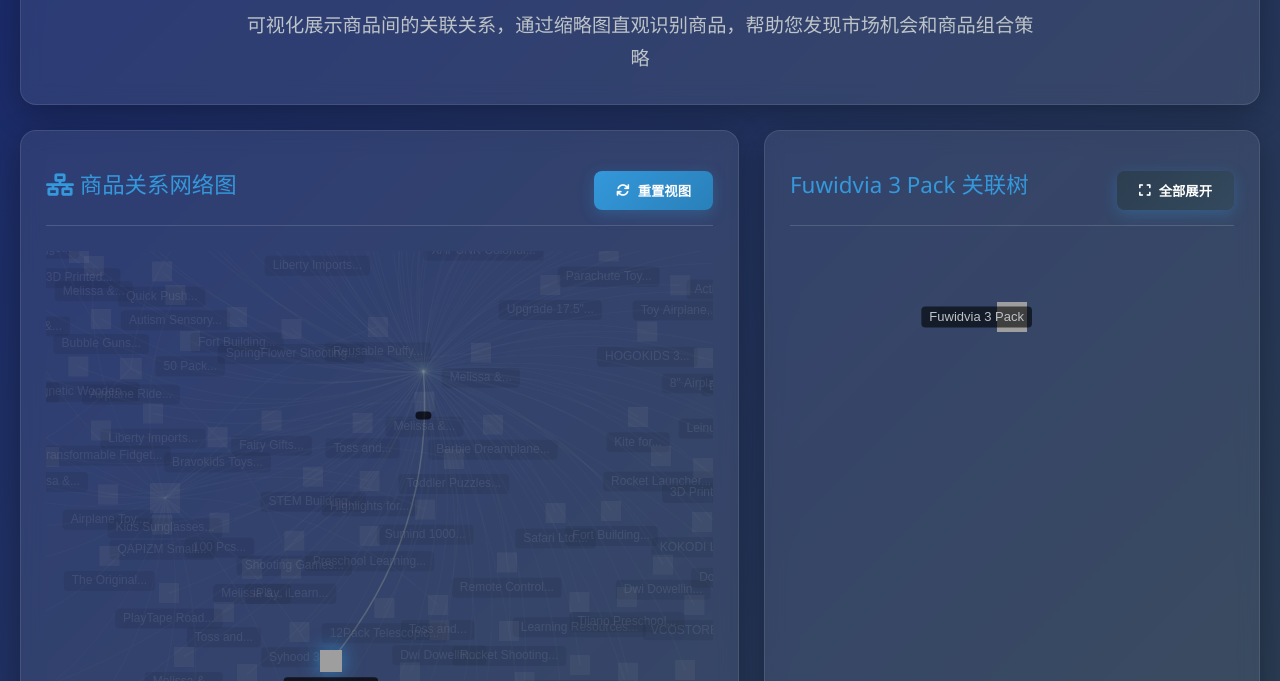
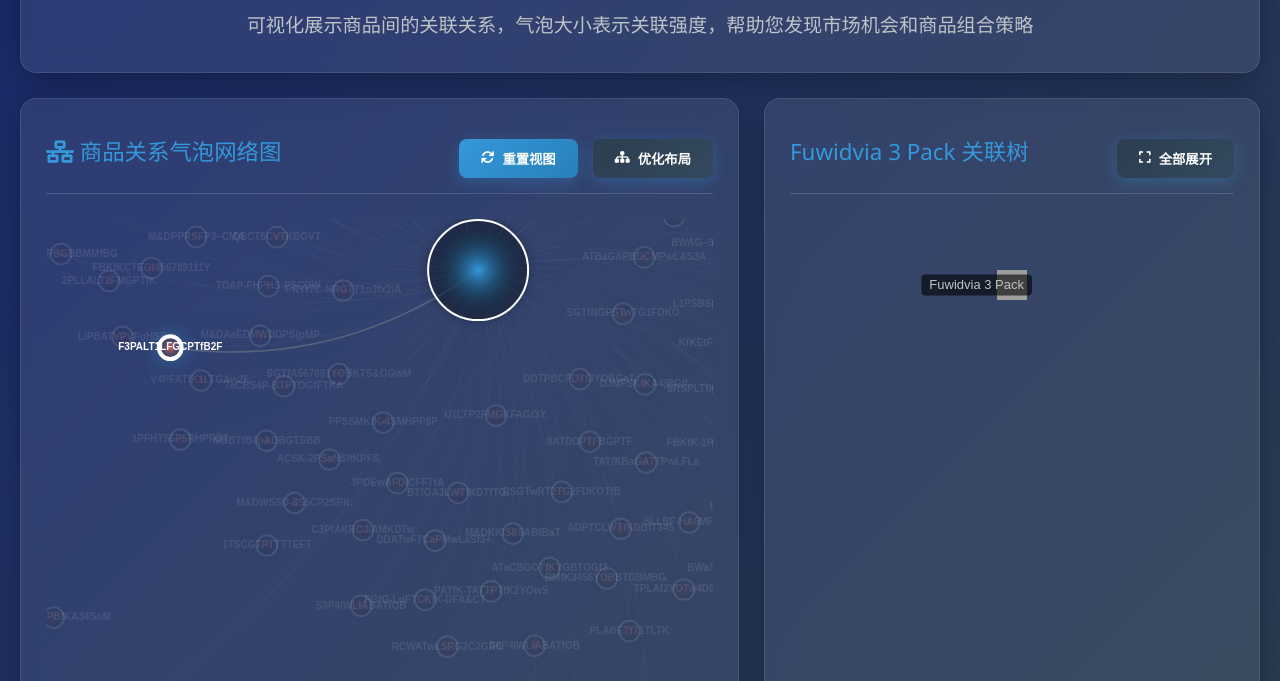
Before and after one commit to xiafancat/ra, a plain HTML site: page page2/index.html in a window 1280 px wide. Shown: the part 119-800 px from the top of the page. Drawn offline with nearby package versions, Linux system fonts and the light colour scheme; animation ran at ten frames a second.

Commit message:
Update index.html

```diff
--- a/page2/index.html
+++ b/page2/index.html
@@ -229,21 +229,36 @@
             height: 18px;
             border-radius: 50%;
         }
+
+        .node-label {
+            font-size: 12px;
+            font-weight: 500;
+            text-align: center;
+            color: #fff;
+            text-shadow: 0 1px 2px rgba(0,0,0,0.5);
+            max-width: 80px;
+            overflow: hidden;
+            text-overflow: ellipsis;
+            white-space: nowrap;
+        }
     </style>
 </head>
 <body>
     <div class="header">
         <h1><i class="fas fa-project-diagram"></i> 商品关系深度分析系统</h1>
-        <p>可视化展示商品间的关联关系，通过缩略图直观识别商品，帮助您发现市场机会和商品组合策略</p>
+        <p>可视化展示商品间的关联关系，气泡大小表示关联强度，帮助您发现市场机会和商品组合策略</p>
     </div>
 
     <div class="dashboard">
         <div class="chart-container main-chart">
             <div class="chart-title">
-                <span><i class="fas fa-network-wired"></i> 商品关系网络图</span>
+                <span><i class="fas fa-network-wired"></i> 商品关系气泡网络图</span>
                 <div class="controls">
                     <button class="btn" id="reset-btn">
                         <i class="fas fa-sync"></i> 重置视图
+                    </button>
+                    <button class="btn secondary" id="layout-btn">
+                        <i class="fas fa-sitemap"></i> 优化布局
                     </button>
                 </div>
             </div>
@@ -321,6 +336,7 @@
             // 添加事件监听
             document.getElementById('reset-btn').addEventListener('click', resetView);
             document.getElementById('expand-btn').addEventListener('click', expandTree);
+            document.getElementById('layout-btn').addEventListener('click', optimizeLayout);
 
             // 添加窗口自适应
             window.addEventListener('resize', () => {
@@ -458,6 +474,17 @@
         }
     }
 
+    // ✅ 优化布局
+    function optimizeLayout() {
+        mainChart.dispatchAction({
+            type: 'forceLayout',
+            animation: {
+                duration: 1000,
+                easing: 'cubicOut'
+            }
+        });
+    }
+
     // ✅ 展开树状图
     function expandTree() {
         if (selectedNode) {
@@ -465,7 +492,7 @@
         }
     }
 
-    // ✅ 主关系图配置
+    // ✅ 主关系图配置（气泡版）
     function renderMainChart() {
         // 计算节点连接数
         const linkCounts = {};
@@ -476,6 +503,7 @@
         });
 
         const maxLinks = Math.max(...Object.values(linkCounts));
+        const minLinks = Math.min(...Object.values(linkCounts));
 
         const option = {
             tooltip: {
@@ -495,13 +523,14 @@
                 layout: 'force',
                 force: {
                     repulsion: 300,
-                    edgeLength: 120,
+                    edgeLength: 150,
                     gravity: 0.1,
-                    friction: 0.1
+                    friction: 0.2
                 },
                 data: globalData.nodes.map(node => {
                     const links = linkCounts[node.id] || 0;
-                    const size = 20 + (links / maxLinks) * 50;
+                    // 计算气泡大小（基于连接数）
+                    const size = 20 + (links / maxLinks) * 80;
 
                     // 根据连接数设置颜色
                     let color;
@@ -509,35 +538,49 @@
                     else if (links > maxLinks * 0.4) color = '#2ecc71';
                     else color = '#e74c3c';
 
+                    // 计算节点重要度（0-1）
+                    const importance = (links - minLinks) / (maxLinks - minLinks);
+
                     return {
                         ...node,
+                        value: links, // 存储连接数
                         symbolSize: size,
-                        symbol: `image://${node.缩略图}`,
+                        symbol: 'circle',
                         itemStyle: {
-                            color: color,
+                            color: {
+                                type: 'radial',
+                                x: 0.5,
+                                y: 0.5,
+                                r: 0.5,
+                                colorStops: [
+                                    {
+                                        offset: 0,
+                                        color: color
+                                    },
+                                    {
+                                        offset: 1,
+                                        color: 'rgba(0,0,0,0.2)'
+                                    }
+                                ],
+                                global: false
+                            },
                             borderColor: '#fff',
                             borderWidth: 2,
-                            borderType: 'solid'
+                            shadowColor: 'rgba(0, 0, 0, 0.5)',
+                            shadowBlur: 10
                         },
                         label: {
                             show: true,
-                            position: 'bottom',
-                            fontSize: 12,
-                            fontWeight: 'normal',
-                            color: '#ecf0f1',
-                            backgroundColor: 'rgba(0, 0, 0, 0.7)',
-                            padding: [4, 8],
-                            borderRadius: 4,
-                            formatter: ({ data }) => {
-                                const words = data.title.split(' ');
-                                return words.slice(0, 2).join(' ') + (words.length > 2 ? '...' : '');
+                            position: 'inside',
+                            fontSize: Math.max(10, 10 + importance * 8),
+                            fontWeight: 'bold',
+                            color: '#fff',
+                            formatter: function(params) {
+                                const words = params.data.title.split(' ');
+                                return words.map(word => word.charAt(0)).join('');
                             }
                         },
                         emphasis: {
-                            label: {
-                                show: true,
-                                fontSize: 14
-                            },
                             itemStyle: {
                                 borderWidth: 4,
                                 shadowBlur: 20,
@@ -590,7 +633,7 @@
                 mainChart.dispatchAction({
                     type: 'highlight',
                     seriesIndex: 0,
-                    dataIndex: 0
+                    dataIndex: [0]
                 });
             }, 500);
         }
```
